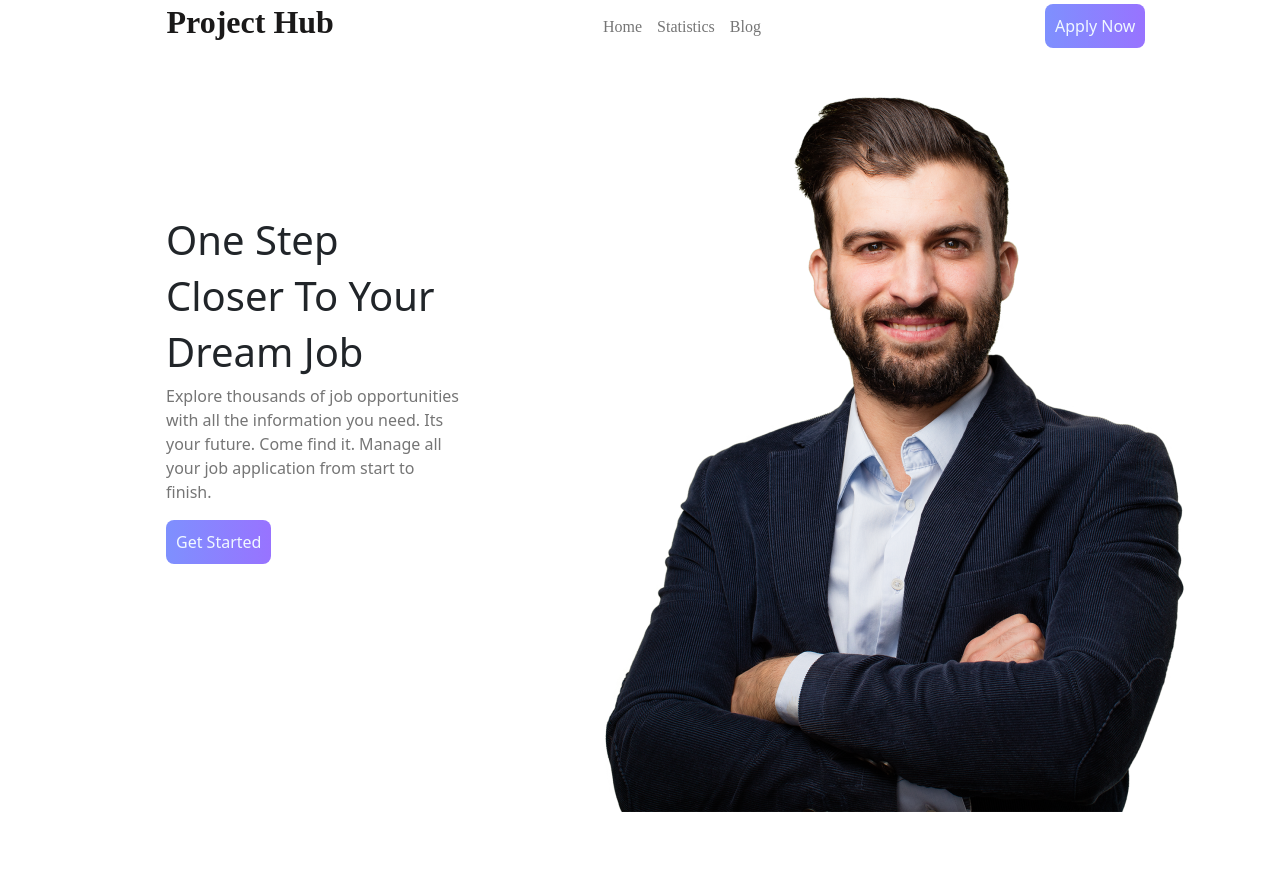
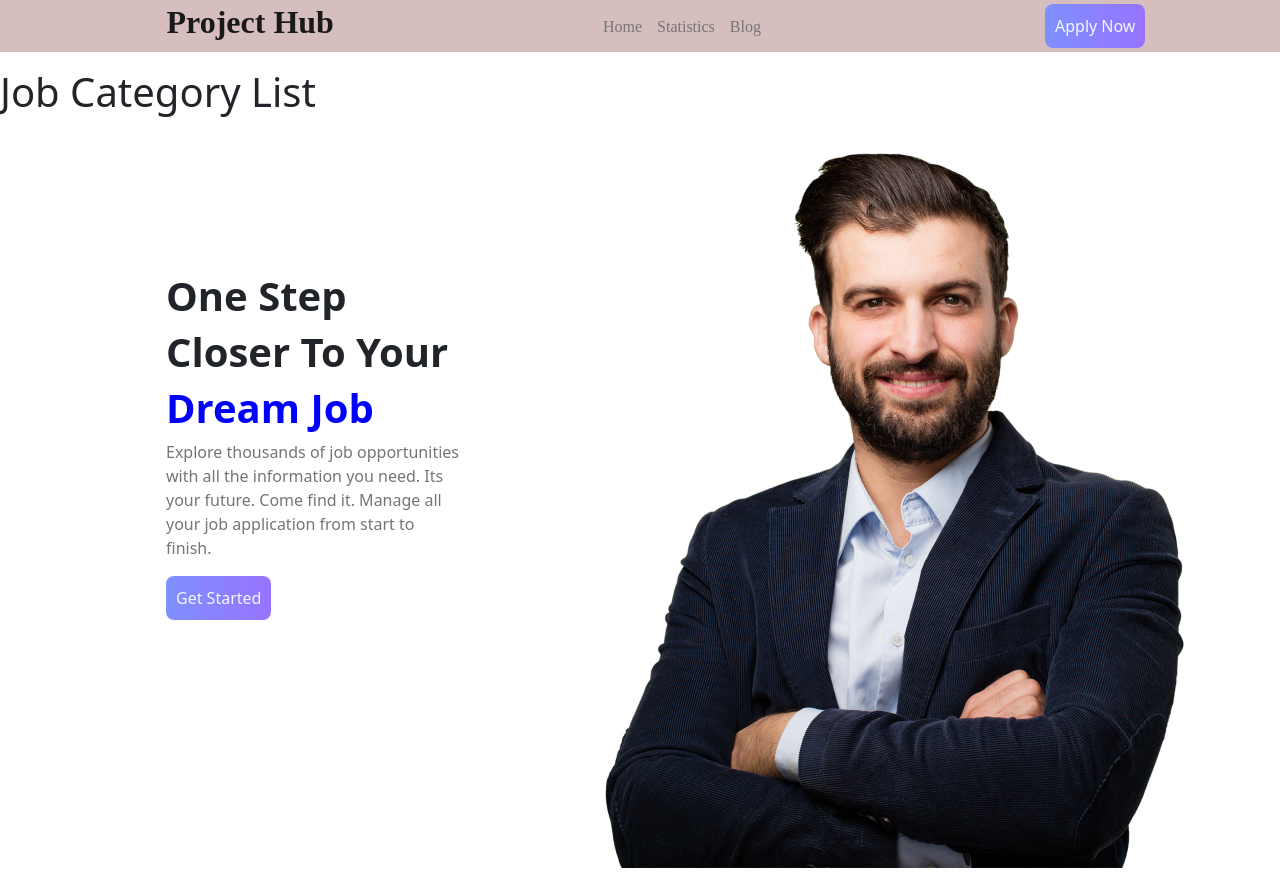
Before and after one commit to jewelrana3/career-hub, a React (Vite) app: page / in a window 1280 px wide. Before the commit the page ends 832 px from the top, so only its background shows below. Built offline with nearby package versions, Linux system fonts and the light colour scheme.

Commit message:
job placement

```diff
--- a/src/components/Header/Header.css
+++ b/src/components/Header/Header.css
@@ -1,3 +1,7 @@
+
+.header {
+    background-color: #d7bebe;
+}
 nav ul h3 {
     color: #1A1919;
     font-family: 'Manrope';
--- a/src/components/Header/Header.jsx
+++ b/src/components/Header/Header.jsx
@@ -2,9 +2,11 @@ import React from 'react';
 import './Header.css'
 import { Link } from 'react-router-dom';
 
+
 const Header = () => {
     return (
-        <nav>
+        <div>
+            <nav className='header'>
             <ul className='d-flex justify-content-around align-items-center'>
                 <h3>Project Hub</h3>
                 <div className='header-tag'>
@@ -16,6 +18,12 @@ const Header = () => {
                 <button className='apply-button'>Apply Now</button>
             </ul>
         </nav>
+
+        {/* Job Category List */}
+        <div>
+            <h1>Job Category List</h1>
+        </div>
+        </div>
     );
 };
 
--- a/src/components/Home/Home.css
+++ b/src/components/Home/Home.css
@@ -1,22 +1,35 @@
-.home{
+.home {
     margin: 0 0 20px 166px;
+
 }
 
-.home img{
+.home img {
     width: 816px;
     height: 744px;
 }
 
-.home-info{
+.home-info {
     margin-top: 148px;
+
 }
-.home-info p{
+.home-info h1{
+    font-weight: 800;
+    font-size: 40px;
+
+}
+
+.home-info p {
     color: #757575
 }
-.get-button{
+
+.get-button {
     background: linear-gradient(90deg, #7E90FE 0%, #9873FF 100%);
     border-radius: 8px;
     padding: 10px;
-    border:none;
+    border: none;
     color: aliceblue;
 }
+
+.dream {
+    color: blue;
+}
--- a/src/components/Home/Home.jsx
+++ b/src/components/Home/Home.jsx
@@ -2,18 +2,21 @@ import React from 'react';
 import images from '../../images/men.png'
 import './Home.css'
 
+
 const Home = () => {
     return (
+
         <div className='home d-flex justify-content-center'>
             <div className='home-info'>
                 <h1>One Step </h1>
                 <h1>Closer To Your</h1>
-                <h1>Dream Job</h1>
+                <h1><span className='dream'>Dream Job</span></h1>
                     <p>Explore thousands of job opportunities with all the information you need. Its your future. Come find it. Manage all your job application from start to finish.</p>
                 <button className='get-button'>Get Started</button>
             </div>
             <img src={images} alt="" />
         </div>
+
     );
 };
 
```
